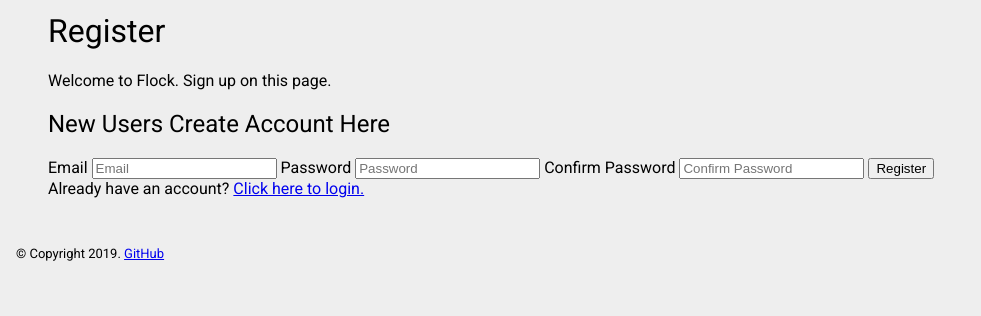
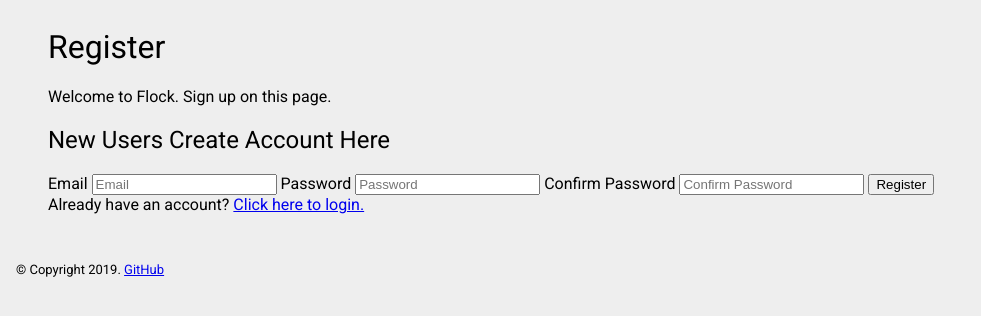
Before and after one commit to zacharysang/flock, a Flask app: page /register in a window 1280 px wide. Shown: the part 52-368 px from the top of the page, without its empty margins (0-981 px from the left). Run offline with Flask 2, Linux system fonts and the light colour scheme.

Commit message:
little bit more spacing on top

```diff
--- a/master/flock_server/static/style.css
+++ b/master/flock_server/static/style.css
@@ -11,7 +11,7 @@ body {
 #content {
     margin-left: 3rem;
     margin-right: 3rem;
-    margin-top: 4rem;
+    margin-top: 5rem;
 }
 
 h1, h2 {
```
